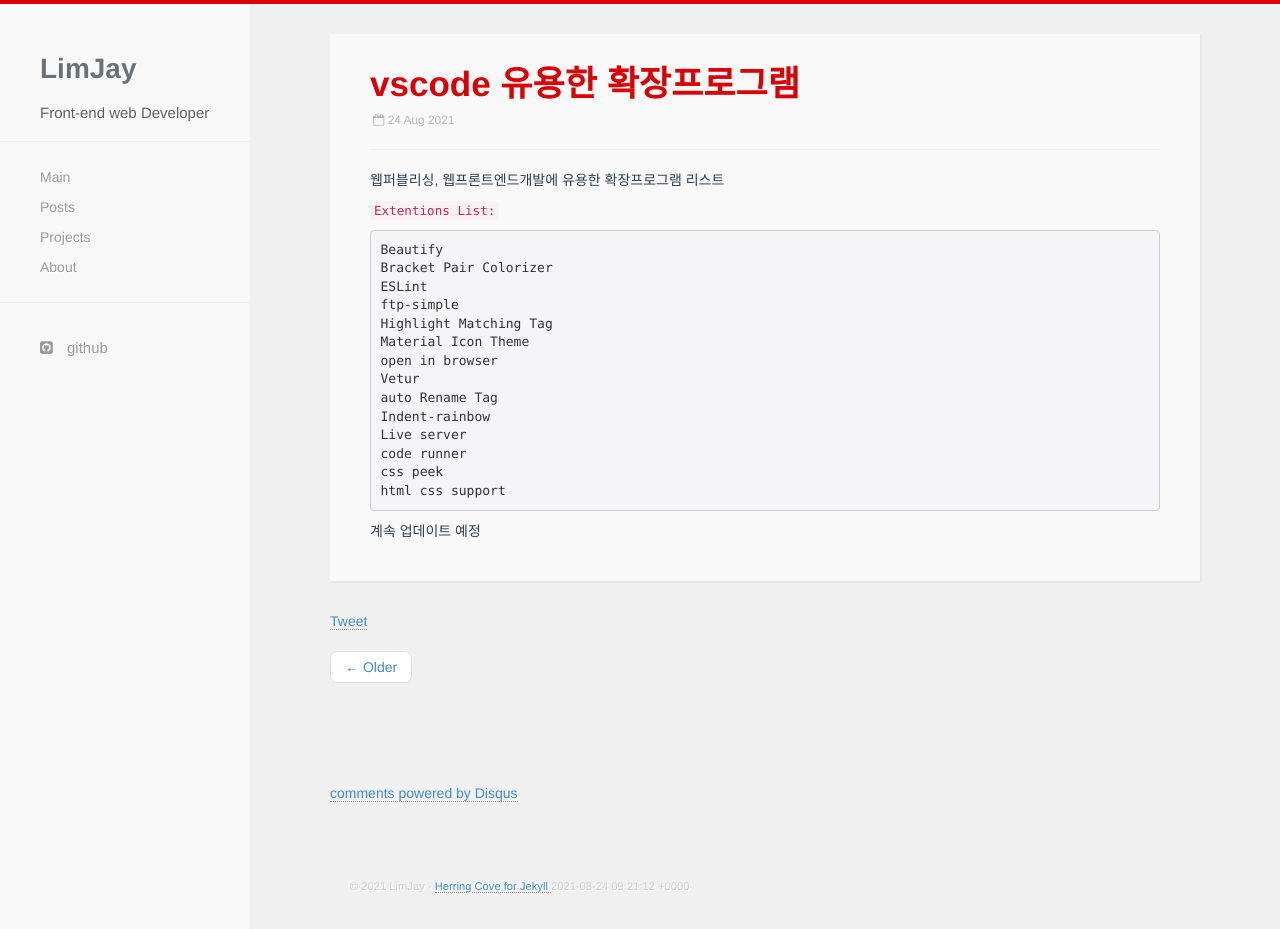
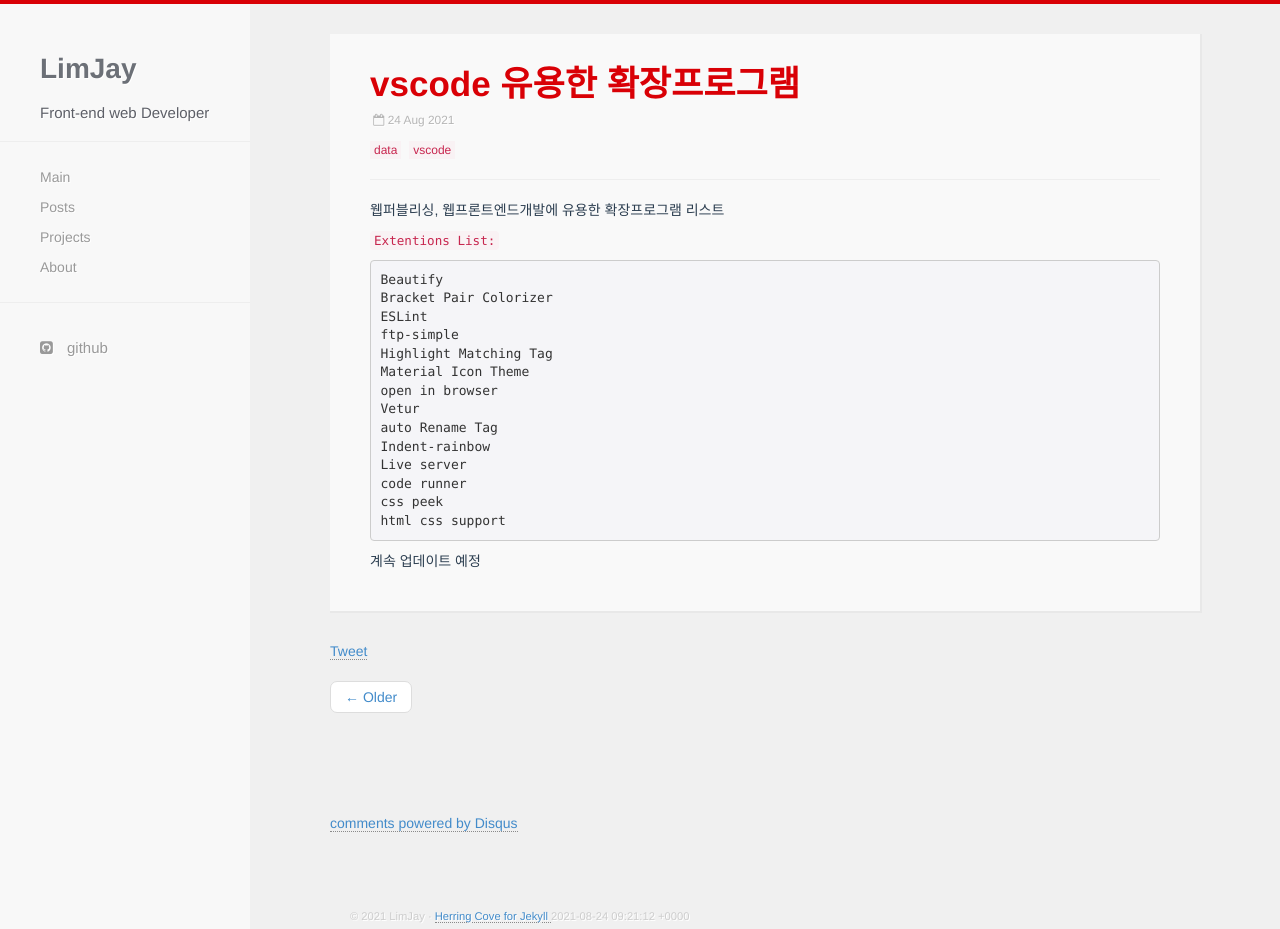
Before and after one commit to karreee28/karreee28.github.io, a Jekyll site: the page built from _posts/2021-08-24-vscode-extensions.markdown, in a window 1280 px wide and 929 px high. Built offline with Jekyll 4.4.1, drawn with Linux system fonts in a browser that asks for light colours; nearby versions of some CDN libraries; comment, search, counter and statistics services are not loaded.

Commit message:
contents update

```diff
--- /dev/null
+++ b/_data/tags.yml
@@ -0,0 +1,4 @@
+- javascript
+- vuejs
+- data
+- vscode
--- a/_layouts/post.html
+++ b/_layouts/post.html
@@ -7,7 +7,17 @@
     <small>
       &nbsp;<i class="fa fa-calendar-o"></i> {{ page.date | date_to_string}}
     </small>
-  </p> <hr/>
+  </p>
+  {% if page.tags %}
+    <div class="tags">
+      {% for tag in page.tags %}
+        {% if site.data.tags contains tag %}
+          <span class="tag">{{ tag }}</span>
+        {% endif %}
+      {% endfor %}
+    </div>
+  {% endif %}
+  <hr/>
   <div class="post">
     {{ content }}
   </div>
--- a/_posts/2021-08-24-vscode-extensions.markdown
+++ b/_posts/2021-08-24-vscode-extensions.markdown
@@ -3,6 +3,7 @@
 title:  "vscode 유용한 확장프로그램"
 date:   2021-08-24 17:38:20 +0900
 categories: data
+tags: [data, vscode]
 ---
 웹퍼블리싱, 웹프론트엔드개발에 유용한 확장프로그램 리스트
 
--- a/css/hc.css
+++ b/css/hc.css
@@ -763,3 +763,15 @@
 }
 
 }
+
+
+/* custom */
+.tags .tag {
+  display: inline-block;
+  padding: 2px 4px;
+  margin-right: 4px;
+  font-size: 12px;
+  line-height: 14px;
+  background: #f9f2f4;
+  color: #c7254e;
+}
--- a/index.html
+++ b/index.html
@@ -33,7 +33,7 @@
     {% assign fresh_tag = '' %}
   {% endfor %}
   <ul>
-    <a href="{{ site.baseurl }}/list.html">View More...</a>
+    <a href="{{ site.baseurl }}list.html">View More...</a>
   </ul>
 </div>
 {% endif %}
--- a/list.html
+++ b/list.html
@@ -4,6 +4,11 @@
 <div class="container">
   <div id="article">
   <h1>Archive</h1>
+  <div class="tags">
+    {% for tag in site.data.tags %}
+      <span class="tag" data-tag="{{tag}}">{{ tag }}</span>
+    {% endfor %}
+  </div>
   <ul class="posts">
     {% for post in site.posts %}
     <li>
```
